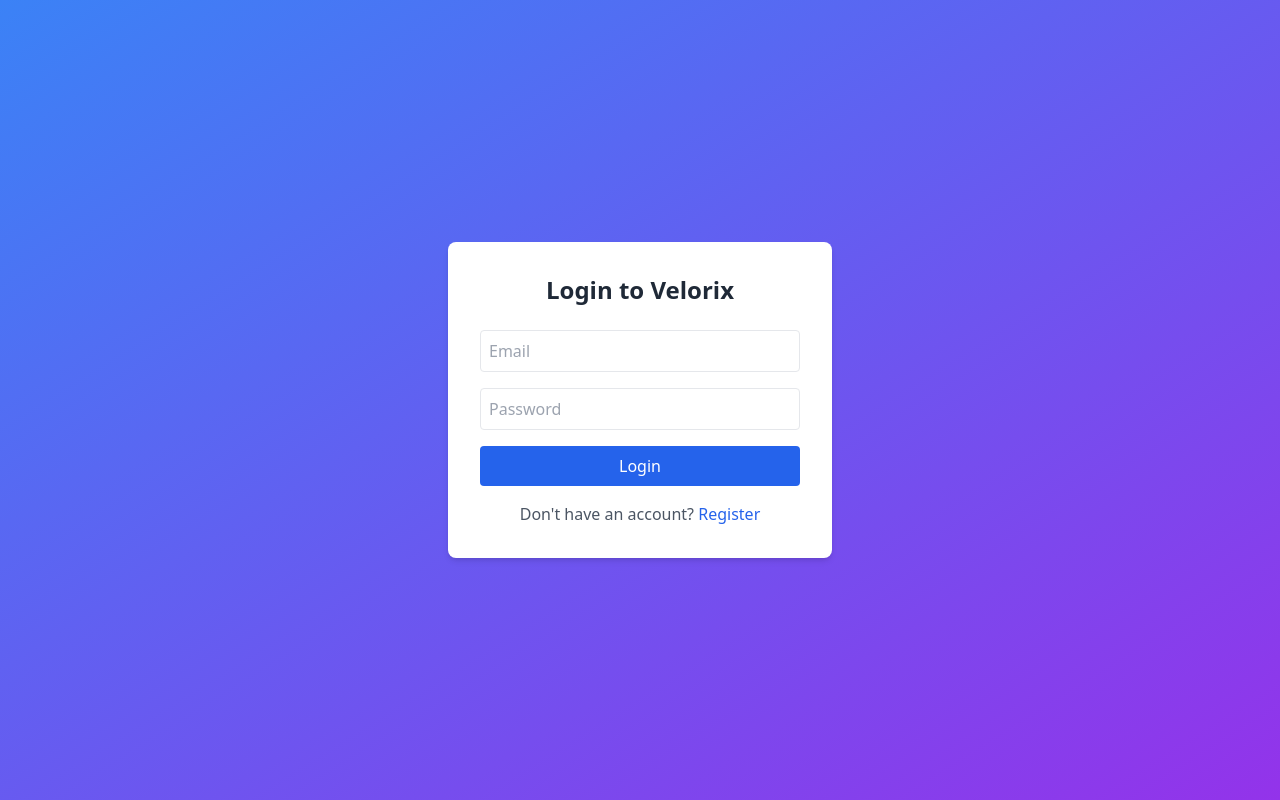
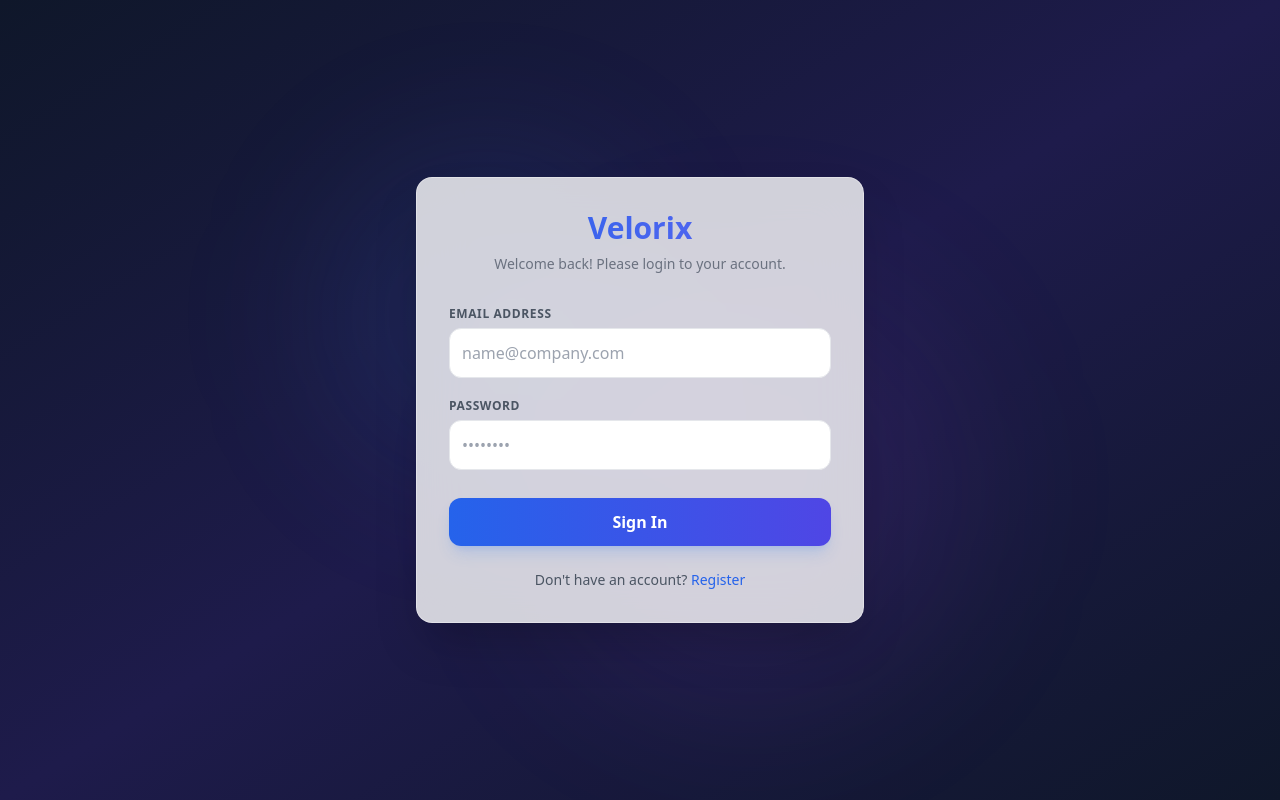
Before and after one commit to iamyashkumar/velorix-frontend, a React (Vite) app: page /login in a window 1280 px wide. Built offline with nearby package versions, Linux system fonts and the light colour scheme; no server answers.

Commit message:
Login update -m

```diff
--- a/src/pages/Login.jsx
+++ b/src/pages/Login.jsx
@@ -1,12 +1,21 @@
-import { useState } from 'react';
+import { useState, useEffect } from 'react';
 import api from '../services/api';
 import { useNavigate } from 'react-router-dom';
 import toast from 'react-hot-toast';
+import { motion } from 'framer-motion';
 
 export default function Login() {
   const [email, setEmail] = useState('');
   const [password, setPassword] = useState('');
   const navigate = useNavigate();
+
+  // Ensure initial clean dark background state if needed
+  useEffect(() => {
+    const savedMode = localStorage.getItem('darkMode');
+    if (savedMode === 'true') {
+      document.documentElement.classList.add('dark');
+    }
+  }, []);
 
   const handleSubmit = async (e) => {
     e.preventDefault();
@@ -23,42 +32,124 @@
   };
 
   return (
-    <div className="min-h-screen flex items-center justify-center bg-gradient-to-br from-blue-500 to-purple-600">
-      <div className="bg-white dark:bg-gray-800 p-8 rounded-lg shadow-md w-96">
-        <h2 className="text-2xl font-bold mb-6 text-center text-gray-800 dark:text-white">
-          Login to Velorix
+    <div className="min-h-screen flex items-center justify-center bg-[#0f172a] bg-gradient-to-br from-[#0f172a] via-[#1e1b4b] to-[#0f172a] relative overflow-hidden px-4">
+
+      {/* Aesthetic Animated Background Orbs */}
+      <motion.div
+        animate={{
+          scale: [1, 1.2, 1],
+          x: [0, 30, 0],
+          y: [0, -40, 0],
+        }}
+        transition={{
+          duration: 8,
+          repeat: Infinity,
+          ease: "easeInOut"
+        }}
+        className="absolute top-1/4 left-1/4 w-72 h-72 bg-blue-500/10 rounded-full blur-3xl pointer-events-none"
+      />
+      <motion.div
+        animate={{
+          scale: [1, 1.3, 1],
+          x: [0, -50, 0],
+          y: [0, 50, 0],
+        }}
+        transition={{
+          duration: 10,
+          repeat: Infinity,
+          ease: "easeInOut",
+          delay: 1
+        }}
+        className="absolute bottom-1/4 right-1/4 w-80 h-80 bg-purple-500/10 rounded-full blur-3xl pointer-events-none"
+      />
+
+      {/* Main Login Card with smooth slide-up and fade-in entry */}
+      <motion.div
+        initial={{ opacity: 0, y: 40 }}
+        animate={{ opacity: 1, y: 0 }}
+        transition={{ duration: 0.6, ease: "easeOut" }}
+        className="bg-white/80 dark:bg-gray-900/40 backdrop-blur-xl p-8 rounded-2xl shadow-2xl border border-gray-100/50 dark:border-gray-800/50 w-full max-w-md z-10"
+      >
+        <motion.div
+          initial={{ scale: 0.95 }}
+          animate={{ scale: 1 }}
+          transition={{ delay: 0.2, duration: 0.4 }}
+        >
+          <h2 className="text-3xl font-extrabold mb-2 text-center bg-gradient-to-r from-blue-600 to-indigo-500 bg-clip-text text-transparent dark:from-blue-400 dark:to-purple-400">
+            Velorix
           </h2>
-        <form onSubmit={handleSubmit}>
+          <p className="text-sm text-center text-gray-500 dark:text-gray-400 mb-8">
+            Welcome back! Please login to your account.
+          </p>
+        </motion.div>
+
+        <form onSubmit={handleSubmit} className="space-y-5">
+          <motion.div
+            initial={{ opacity: 0, x: -10 }}
+            animate={{ opacity: 1, x: 0 }}
+            transition={{ delay: 0.3 }}
+          >
+            <label className="block text-xs font-semibold text-gray-600 dark:text-gray-400 mb-1.5 uppercase tracking-wider">
+              Email Address
+            </label>
             <input
               type="email"
-            placeholder="Email"
-            className="w-full p-2 border rounded mb-4 dark:bg-gray-700 dark:text-white dark:border-gray-600"
+              placeholder="name@company.com"
+              className="w-full p-3 border rounded-xl dark:bg-gray-900/60 dark:text-white border-gray-200 dark:border-gray-700/80 focus:outline-none focus:ring-2 focus:ring-blue-500/50 dark:focus:ring-blue-400/30 transition-all font-medium"
               value={email}
               onChange={(e) => setEmail(e.target.value)}
               required
             />
+          </motion.div>
+
+          <motion.div
+            initial={{ opacity: 0, x: -10 }}
+            animate={{ opacity: 1, x: 0 }}
+            transition={{ delay: 0.4 }}
+          >
+            <label className="block text-xs font-semibold text-gray-600 dark:text-gray-400 mb-1.5 uppercase tracking-wider">
+              Password
+            </label>
             <input
               type="password"
-            placeholder="Password"
-            className="w-full p-2 border rounded mb-4 dark:bg-gray-700 dark:text-white dark:border-gray-600"
+              placeholder="••••••••"
+              className="w-full p-3 border rounded-xl dark:bg-gray-900/60 dark:text-white border-gray-200 dark:border-gray-700/80 focus:outline-none focus:ring-2 focus:ring-blue-500/50 dark:focus:ring-blue-400/30 transition-all font-medium"
               value={password}
               onChange={(e) => setPassword(e.target.value)}
               required
             />
+          </motion.div>
+
+          {/* Interactive Button with micro-interactions */}
+          <motion.div
+            initial={{ opacity: 0, y: 10 }}
+            animate={{ opacity: 1, y: 0 }}
+            transition={{ delay: 0.5 }}
+            whileHover={{ scale: 1.01 }}
+            whileTap={{ scale: 0.99 }}
+            className="pt-2"
+          >
             <button
               type="submit"
-            className="w-full bg-blue-600 text-white py-2 rounded hover:bg-blue-700 transition"
+              className="w-full bg-gradient-to-r from-blue-600 to-indigo-600 hover:from-blue-700 hover:to-indigo-700 text-white py-3 rounded-xl shadow-lg shadow-blue-500/20 font-semibold transition-all"
             >
-            Login
+              Sign In
             </button>
+          </motion.div>
         </form>
-        <p className="mt-4 text-center text-gray-600 dark:text-gray-400">
+
+        <motion.p
+          initial={{ opacity: 0 }}
+          animate={{ opacity: 1 }}
+          transition={{ delay: 0.6 }}
+          className="mt-6 text-center text-sm text-gray-600 dark:text-gray-400"
+        >
           Don't have an account?{' '}
-          <a href="/register" className="text-blue-600 dark:text-blue-400 hover:underline">
+          <a href="/register" className="text-blue-600 dark:text-blue-400 hover:underline font-medium">
             Register
           </a>
-        </p>
-      </div>
+        </motion.p>
+      </motion.div>
     </div>
   );
 }
```
Lines whose indentation alone changed are shown as unchanged.
